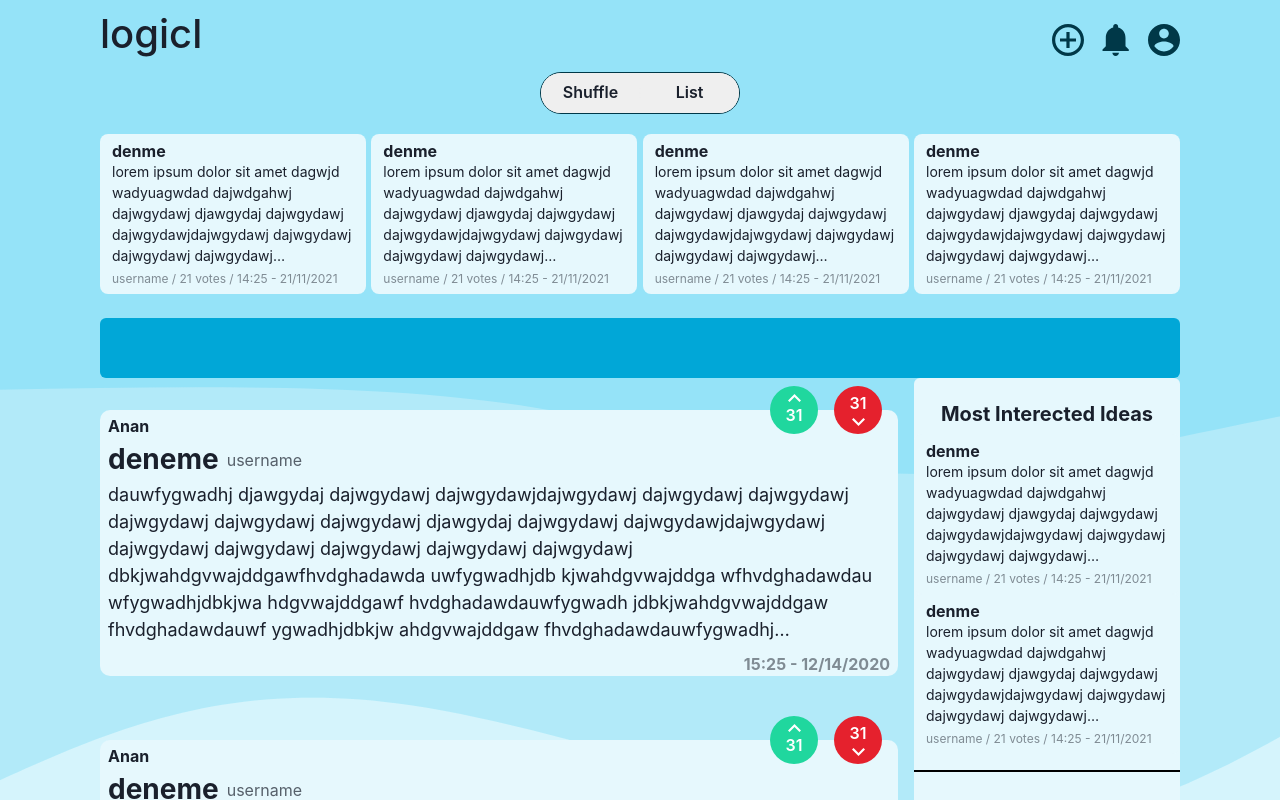
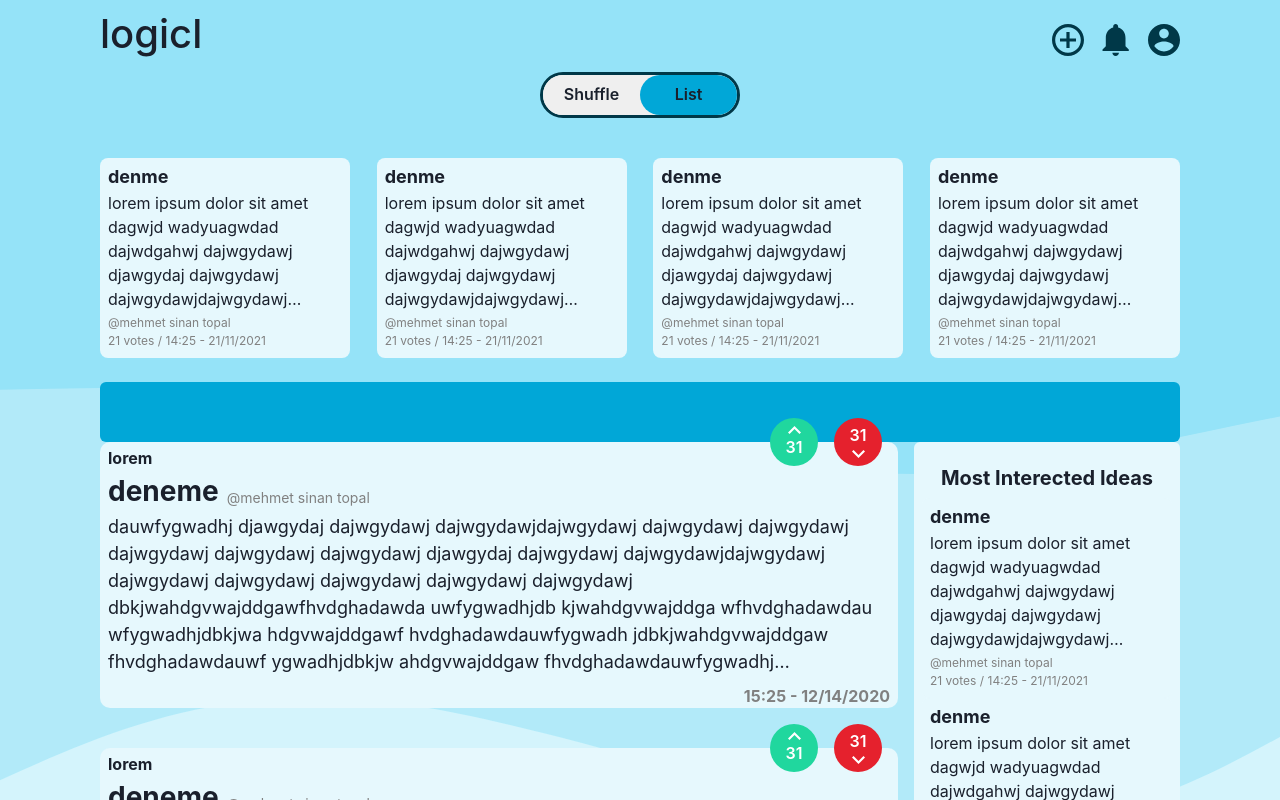
Before and after one commit to pauieeecs/logicl, a Next.js app: page / in a window 1280 px wide. Shown: the top 800 px of the page. Built offline with nearby package versions, Linux system fonts and the light colour scheme.

Commit message:
profile card added and list page edited

```diff
--- a/src/components/Container.tsx
+++ b/src/components/Container.tsx
@@ -15,6 +15,7 @@ const Container: React.FC<Props> = ({ bgSrc, children }) => {
       flexDirection="column"
       alignItems="center"
       backgroundImage={`url(${bgSrc})`}
+      backgroundRepeat="repeat-x"
     >
       <Navbar />
       {children}
--- a/src/components/List-Page-Components/BigPost.tsx
+++ b/src/components/List-Page-Components/BigPost.tsx
@@ -1,5 +1,7 @@
-import { Button, ButtonGroup, Flex, Heading, Image, Text } from "@chakra-ui/react"
+import { Flex, Heading, Text } from "@chakra-ui/react"
+import { useState } from "react"
 import VoteButton from "../VoteButton"
+import ProfileCard from "../List-Page-Components/ProfileCard"
 
 type Props = {
   category: string
@@ -9,23 +11,43 @@ type Props = {
 }
 
 const BigPost: React.FC<Props> = ({ category, title, text, date }) => {
+  const [showMore, setShowMore] = useState(false)
   return (
-    <Flex w="100%" h="266px" position="relative" borderRadius="10px" my={8} bgColor="#E6F8FD">
+    <Flex
+      w="100%"
+      h="266px"
+      position="relative"
+      borderRadius="10px"
+      mb={10}
+      bgColor="#E6F8FD"
+      _hover={{ bgColor: "#C3F2FF", cursor: "pointer" }}
+    >
       <VoteButton />
       <Flex mx={2} direction="column" justifyContent="space-between">
         <Text my={1} fontWeight="bold">
           {category}
         </Text>
-        <Flex>
+        <Flex position="relative">
           <Heading fontSize="28px">{title}</Heading>
-          <Text mx={2} my="auto" justifyContent="center" opacity="0.7">
-            username
-          </Text>
+          <Flex mx={2} align="flex-end" fontSize="14px">
+            <Flex
+              _hover={{ textDecoration: "underline" }}
+              onMouseOver={() => setShowMore(true)}
+              onMouseLeave={() => setShowMore(false)}
+              direction="column"
+              color="gray"
+            >
+              <Text>@mehmet sinan topal</Text>
+              <Flex hidden={!showMore ? true : false}>
+                <ProfileCard />
+              </Flex>
+            </Flex>
+          </Flex>
         </Flex>
         <Text fontSize="18px" mt={1} noOfLines={6}>
           {text}
         </Text>
-        <Text opacity="0.5" fontWeight="bold" align="end" mt={2}>
+        <Text color="gray" fontWeight="bold" align="end" mt={2}>
           {date}
         </Text>
       </Flex>
--- /dev/null
+++ b/src/components/List-Page-Components/ProfileCard.tsx
@@ -0,0 +1,35 @@
+import { Flex, Heading, Image, Text } from "@chakra-ui/react"
+
+const ProfileCard: React.FC = () => {
+  return (
+    <Flex position="absolute" alignItems="center" p={1} color="white">
+      <Image
+        src="/avatar.jpg"
+        borderRadius="100%"
+        boxSize={24}
+        border="6px solid #035269"
+        zIndex="1"
+      />
+      <Flex
+        w="300px"
+        h="64px"
+        ml={-4}
+        px={4}
+        direction="column"
+        bgColor="#035269"
+        justify="center"
+        borderRightRadius="32px"
+      >
+        <Heading mx={1} fontSize="14px">
+          Sinan Topal
+        </Heading>
+        <Text mx={1} noOfLines={2}>
+          Lorem ipsum dolor sit amet ama yine de emin deilim gdghawd awdjfwadgawd dahwfdawhd
+          awhdwavdhwav .d
+        </Text>
+      </Flex>
+    </Flex>
+  )
+}
+
+export default ProfileCard
--- a/src/components/List-Page-Components/SmallPost.tsx
+++ b/src/components/List-Page-Components/SmallPost.tsx
@@ -1,4 +1,6 @@
 import { Flex, Heading, Text } from "@chakra-ui/react"
+import { useState } from "react"
+import ProfileCard from "../List-Page-Components/ProfileCard"
 type Props = {
   title: string
   text: string
@@ -6,26 +8,36 @@ type Props = {
   date: string
 }
 const SmallPost: React.FC<Props> = ({ title, text, vote, date }) => {
+  const [showMore, setShowMore] = useState(false)
   return (
     <Flex
-      w="266px"
+      w="250px"
       borderRadius="8px"
-      h="160px"
-      bgColor="red"
-      direction="column"
+      h="200px"
       backgroundColor="#E6F8FD"
       _hover={{ bgColor: "#C3F2FF", cursor: "pointer" }}
     >
-      <Flex mx={3} my={2} direction="column">
-        <Heading fontSize="16px" noOfLines={1}>
+      <Flex mx={2} my={2} direction="column" justifyContent="space-between">
+        <Heading fontSize="18px" noOfLines={1}>
           {title}
         </Heading>
-        <Text fontSize="14px" noOfLines={5}>
+        <Text fontSize="16px" mt={1} noOfLines={5}>
           {text}
         </Text>
-        <Text opacity="0.5" mt={1} fontSize="12px">
-          username / {vote} votes / {date}
-        </Text>
+        <Flex color="gray" direction="column" mt={1} fontSize="12px">
+          <Flex
+            _hover={{ textDecoration: "underline" }}
+            onMouseOver={() => setShowMore(true)}
+            onMouseLeave={() => setShowMore(false)}
+            direction="column"
+          >
+            <Text>@mehmet sinan topal</Text>
+            <Flex hidden={!showMore ? true : false} position="relative">
+              <ProfileCard />
+            </Flex>
+          </Flex>
+          {vote} votes / {date}
+        </Flex>
       </Flex>
     </Flex>
   )
--- a/src/components/SwitchButton.tsx
+++ b/src/components/SwitchButton.tsx
@@ -2,27 +2,28 @@ import { Button, ButtonGroup } from "@chakra-ui/react"
 import { useState } from "react"
 
 const Buttons: React.FC = () => {
-  const [lastClick, setLastClick] = useState("")
+  const [isList, setIsList] = useState(true)
   return (
     <ButtonGroup
       mt={2}
       spacing={0}
       bgColor="#efefef"
-      border="1px solid #003848"
-      borderRadius="22px"
+      border="3px solid #003848"
+      borderRadius="24px"
       w="200px"
     >
       <Button
-        onClick={() => setLastClick("Shuffle")}
-        bgColor={lastClick === "Shuffle" ? "#01A7D7" : "#efefef"}
+        onClick={() => setIsList(false)}
+        bgColor={isList === false ? "#01A7D7" : "#efefef"}
         borderRadius="20px"
         w="100px"
       >
         Shuffle
       </Button>
+
       <Button
-        onClick={() => setLastClick("List")}
-        bgColor={lastClick === "List" ? "#01A7D7" : "#efefef"}
+        onClick={() => setIsList(true)}
+        bgColor={isList === true ? "#01A7D7" : "#efefef"}
         borderRadius="20px"
         w="100px"
       >
--- a/src/pages/list.tsx
+++ b/src/pages/list.tsx
@@ -1,6 +1,6 @@
 import { Flex, Heading, Wrap, WrapItem } from "@chakra-ui/react"
 import Container from "../components/Container"
-import Buttons from "../components/SwitchButton"
+import SwitchButton from "../components/SwitchButton"
 import SmallPost from "../components/List-Page-Components/SmallPost"
 import BigPost from "../components/List-Page-Components/BigPost"
 
@@ -8,8 +8,8 @@ const List: React.FC = () => {
   return (
     <Container bgSrc="/wave1.svg">
       <Flex direction="column" w="100%" align="center">
-        <Buttons />
-        <Flex w="1080px" mt={5} justify="space-between">
+        <SwitchButton />
+        <Flex w="1080px" mt={10} justify="space-between">
           <SmallPost
             title="denme"
             text="lorem ipsum dolor sit amet dagwjd wadyuagwdad dajwdgahwj dajwgydawj djawgydaj dajwgydawj dajwgydawjdajwgydawj dajwgydawj dajwgydawj dajwgydawj dajwgydawj dajwgydawj "
@@ -18,40 +18,46 @@ const List: React.FC = () => {
           />
           <SmallPost
             title="denme"
-            text="lorem ipsum dolor sit amet dagwjd wadyuagwdad dajwdgahwj dajwgydawj djawgydaj dajwgydawj dajwgydawjdajwgydawj dajwgydawj dajwgydawj dajwgydawj dajwgydawj dajwgydawj"
+            text="lorem ipsum dolor sit amet dagwjd wadyuagwdad dajwdgahwj dajwgydawj djawgydaj dajwgydawj dajwgydawjdajwgydawj dajwgydawj dajwgydawj dajwgydawj dajwgydawj dajwgydawj "
             vote={21}
             date="14:25 - 21/11/2021"
           />
           <SmallPost
             title="denme"
-            text="lorem ipsum dolor sit amet dagwjd wadyuagwdad dajwdgahwj dajwgydawj djawgydaj dajwgydawj dajwgydawjdajwgydawj dajwgydawj dajwgydawj dajwgydawj dajwgydawj dajwgydawj"
+            text="lorem ipsum dolor sit amet dagwjd wadyuagwdad dajwdgahwj dajwgydawj djawgydaj dajwgydawj dajwgydawjdajwgydawj dajwgydawj dajwgydawj dajwgydawj dajwgydawj dajwgydawj "
             vote={21}
             date="14:25 - 21/11/2021"
           />
           <SmallPost
             title="denme"
-            text="lorem ipsum dolor sit amet dagwjd wadyuagwdad dajwdgahwj dajwgydawj djawgydaj dajwgydawj dajwgydawjdajwgydawj dajwgydawj dajwgydawj dajwgydawj dajwgydawj dajwgydawj"
+            text="lorem ipsum dolor sit amet dagwjd wadyuagwdad dajwdgahwj dajwgydawj djawgydaj dajwgydawj dajwgydawjdajwgydawj dajwgydawj dajwgydawj dajwgydawj dajwgydawj dajwgydawj "
             vote={21}
             date="14:25 - 21/11/2021"
           />
         </Flex>
         <Flex mt={6} width="1080px" height="60px" bgColor="#01A7D7" borderRadius="6px"></Flex>
         <Wrap w="1080px" spacing={4}>
-          <WrapItem flex="6" flexDirection="column" justifyContent="space-between">
+          <WrapItem flex="6" mt={12} flexDirection="column">
             <BigPost
-              category="Anan"
+              category="lorem"
               title="deneme"
               text="dauwfygwadhj djawgydaj dajwgydawj dajwgydawjdajwgydawj dajwgydawj dajwgydawj dajwgydawj dajwgydawj dajwgydawj djawgydaj dajwgydawj dajwgydawjdajwgydawj dajwgydawj dajwgydawj dajwgydawj dajwgydawj dajwgydawj dbkjwahdgvwajddgawfhvdghadawda uwfygwadhjdb kjwahdgvwajddga wfhvdghadawdau wfygwadhjdbkjwa hdgvwajddgawf hvdghadawdauwfygwadh jdbkjwahdgvwajddgaw fhvdghadawdauwf ygwadhjdbkjw ahdgvwajddgaw fhvdghadawdauwfygwadhj dbkjwahdgvwaj ddgawfhvdghadawdauwfygwad hjdbkjwahdgvwajdd gawfhvdghad awdauwfygwad hjdbkjwahdgvwajd dgawfhvdghadaw"
               date="15:25 - 12/14/2020"
             />
             <BigPost
-              category="Anan"
+              category="lorem"
               title="deneme"
               text="dauwfygwadhj djawgydaj dajwgydawj dajwgydawjdajwgydawj dajwgydawj dajwgydawj dajwgydawj dajwgydawj dajwgydawj djawgydaj dajwgydawj dajwgydawjdajwgydawj dajwgydawj dajwgydawj dajwgydawj dajwgydawj dajwgydawj dbkjwahdgvwajddgawfhvdghadawda uwfygwadhjdb kjwahdgvwajddga wfhvdghadawdau wfygwadhjdbkjwa hdgvwajddgawf hvdghadawdauwfygwadh jdbkjwahdgvwajddgaw fhvdghadawdauwf ygwadhjdbkjw ahdgvwajddgaw fhvdghadawdauwfygwadhj dbkjwahdgvwaj ddgawfhvdghadawdauwfygwad hjdbkjwahdgvwajdd gawfhvdghad awdauwfygwad hjdbkjwahdgvwajd dgawfhvdghadaw"
               date="15:25 - 12/14/2020"
             />
             <BigPost
-              category="Anan"
+              category="lorem"
+              title="deneme"
+              text="dauwfygwadhj djawgydaj dajwgydawj dajwgydawjdajwgydawj dajwgydawj dajwgydawj dajwgydawj dajwgydawj dajwgydawj djawgydaj dajwgydawj dajwgydawjdajwgydawj dajwgydawj dajwgydawj dajwgydawj dajwgydawj dajwgydawj dbkjwahdgvwajddgawfhvdghadawda uwfygwadhjdb kjwahdgvwajddga wfhvdghadawdau wfygwadhjdbkjwa hdgvwajddgawf hvdghadawdauwfygwadh jdbkjwahdgvwajddgaw fhvdghadawdauwf ygwadhjdbkjw ahdgvwajddgaw fhvdghadawdauwfygwadhj dbkjwahdgvwaj ddgawfhvdghadawdauwfygwad hjdbkjwahdgvwajdd gawfhvdghad awdauwfygwad hjdbkjwahdgvwajd dgawfhvdghadaw"
+              date="15:25 - 12/14/2020"
+            />
+            <BigPost
+              category="lorem"
               title="deneme"
               text="dauwfygwadhj djawgydaj dajwgydawj dajwgydawjdajwgydawj dajwgydawj dajwgydawj dajwgydawj dajwgydawj dajwgydawj djawgydaj dajwgydawj dajwgydawjdajwgydawj dajwgydawj dajwgydawj dajwgydawj dajwgydawj dajwgydawj dbkjwahdgvwajddgawfhvdghadawda uwfygwadhjdb kjwahdgvwajddga wfhvdghadawdau wfygwadhjdbkjwa hdgvwajddgawf hvdghadawdauwfygwadh jdbkjwahdgvwajddgaw fhvdghadawdauwf ygwadhjdbkjw ahdgvwajddgaw fhvdghadawdauwfygwadhj dbkjwahdgvwaj ddgawfhvdghadawdauwfygwad hjdbkjwahdgvwajdd gawfhvdghad awdauwfygwad hjdbkjwahdgvwajd dgawfhvdghadaw"
               date="15:25 - 12/14/2020"
@@ -60,10 +66,10 @@ const List: React.FC = () => {
           <WrapItem
             flexDirection="column"
             flex="2"
-            justify="center"
             borderRadius="6px"
-            h="780px"
-            mt={10}
+            alignItems="center"
+            h="940px"
+            mt={12}
             bgColor="#E6F8FD"
           >
             <Flex direction="column" py={4} borderBottom="2px solid black" align="center">
```
Also changed, not shown: public/avatar.jpg (added).
